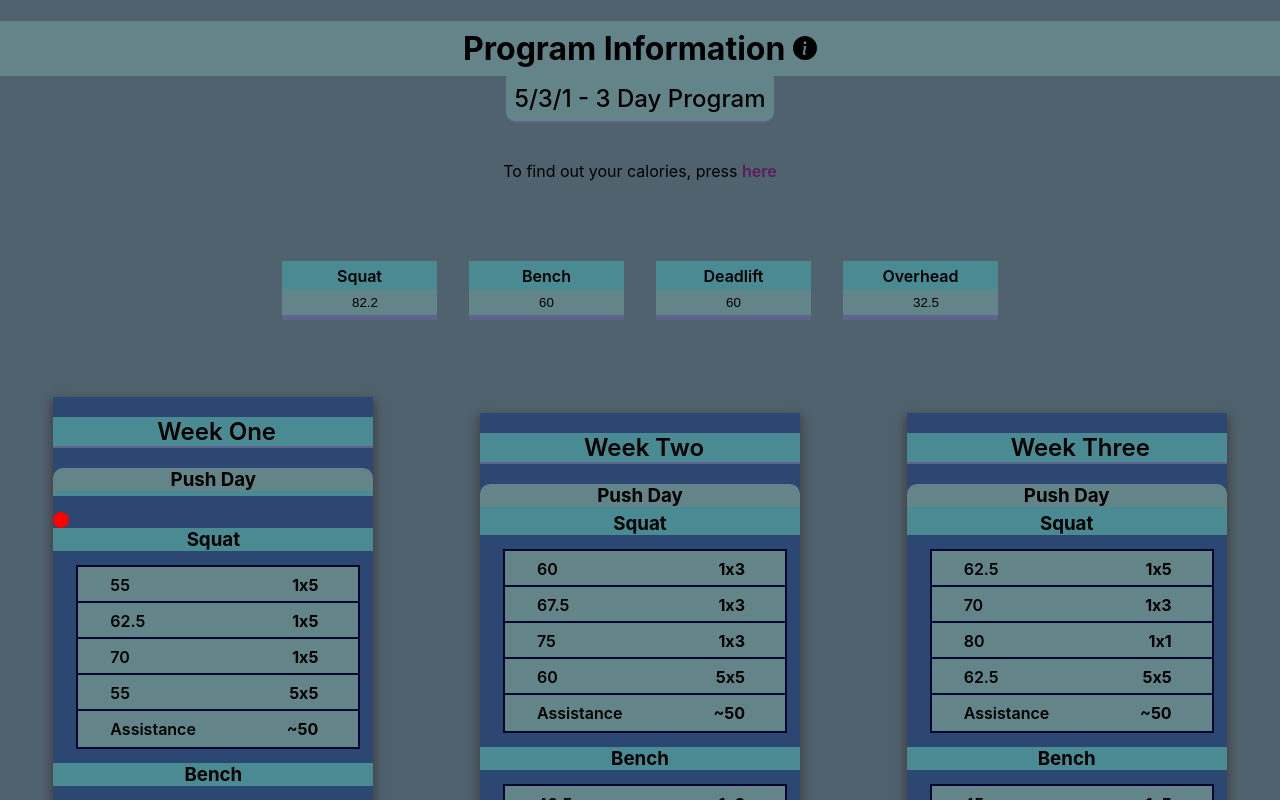
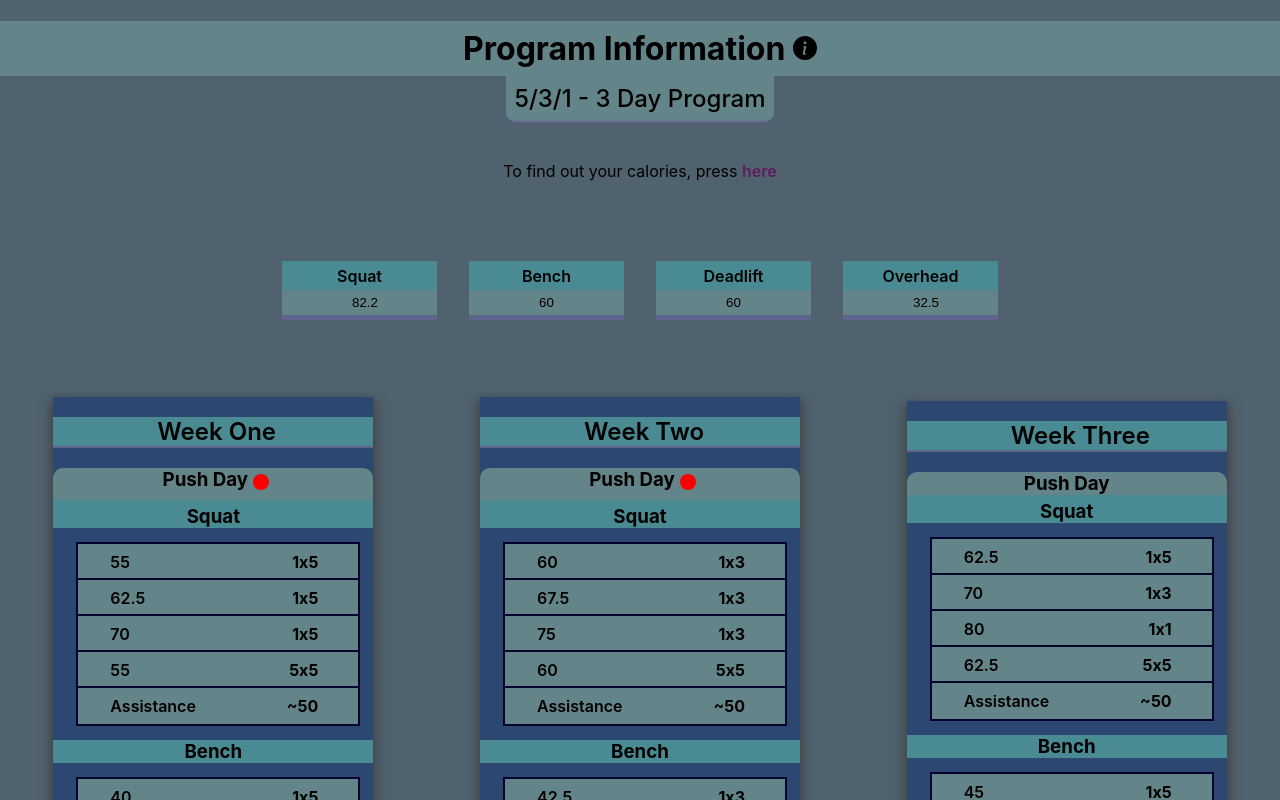
Before and after one commit to AroonSalotra/workout-app, a React (Create React App) app: page / in a window 1280 px wide. Shown: the top 800 px of the page. Built offline with nearby package versions, Linux system fonts and the light colour scheme.

Commit message:
moved inline style for indicator to css class

```diff
--- a/src/App.css
+++ b/src/App.css
@@ -52,6 +52,14 @@ body {
     border-bottom: 5px solid var(--clr-a);
     display: flex;
     justify-content: center;
+}
+
+.indicator {
+    transform: translate(5px, -10px);
+    width: 1rem;
+    height: 1rem;
+    margin-top: 1rem;
+    border-radius: 30px;
 }
 
 .indicator-false {
--- a/src/Indicator.jsx
+++ b/src/Indicator.jsx
@@ -10,7 +10,8 @@ const Indicator = () => {
     }
 
     return (
-        <div style={{...staticStyle, ...style}} onClick={() => handleClick()} />
+        // <div style={{...staticStyle, ...style}} onClick={() => handleClick()} className="indicator" />
+        <div style={style} onClick={() => handleClick()} className="indicator" />
      );
 }
 
--- a/src/Main.jsx
+++ b/src/Main.jsx
@@ -68,8 +68,7 @@ const Main = (props) => {
                 <div className="trainingWeek">
                     <h2 className="subTitle">Week One</h2>
                     <div className="trainingDay">
-                        <h3 className="subTitle2">Push Day</h3>
-                        <Indicator />
+                        <h3 className="subTitle2">Push Day <Indicator /> </h3>
                         <h3 className="liftType">Squat  </h3>
                         <Lifts args={[0.65, 0.75, 0.85]} operand={squat} week={1} round={props.round} />
                         <h3>Bench</h3>
@@ -88,7 +87,7 @@ const Main = (props) => {
                 <div className="trainingWeek">
                     <h2 className="subTitle">Week Two</h2>
                     <div className="trainingDay">
-                        <h3 className="subTitle2">Push Day</h3>
+                        <h3 className="subTitle2">Push Day <Indicator /></h3>
                         <h3>Squat</h3>
                         <Lifts args={[0.70, 0.80, 0.90]} operand={squat} week={2} round={props.round} />
                         <h3>Bench</h3>
```
